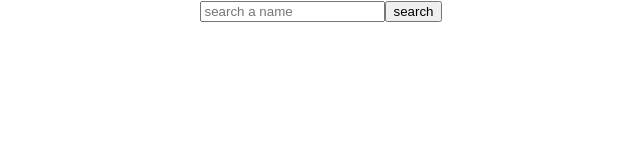
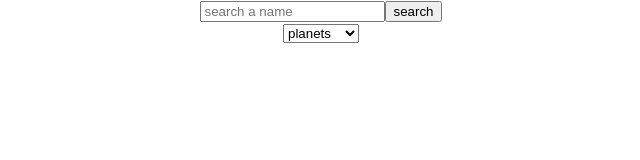
Before and after one commit to NikaDarab/starwars_api, a React (Create React App) app: page / in a window 1280 px wide. Shown: the top 160 px of the page, without its empty margins (319-959 px from the left). Built offline with nearby package versions, Linux system fonts and the light colour scheme.

Commit message:
option dropdown

```diff
--- a/src/App.css
+++ b/src/App.css
@@ -36,3 +36,6 @@
     transform: rotate(360deg);
   }
 }
+.loading {
+  background-color: red;
+}
--- a/src/App.js
+++ b/src/App.js
@@ -10,13 +10,21 @@ class App extends Component {
     this.state = {
       query: "",
       names: [],
+      categories: [
+        "planets",
+        "starships",
+        "vehicles",
+        "people",
+        "films",
+        "species",
+      ],
     };
   }
-  handleSearch = (query) => {
+  handleSearch = (category, query) => {
     this.setState({
       query: query,
     });
-    return fetch(`${config.API_ENDPOINT}?search=${query}`)
+    return fetch(`${config.API_ENDPOINT}/${category}?search=${query}`)
       .then((res) => {
         if (!res.ok) {
           throw new Error("something went wrong!try again later.");
@@ -38,7 +46,11 @@ class App extends Component {
   render() {
     return (
       <div className="App">
-        <Search handleSearch={this.handleSearch} name={this.state.query} />
+        <Search
+          handleSearch={this.handleSearch}
+          name={this.state.query}
+          categories={this.state.categories}
+        />
         <Display name={this.state.query} names={this.state.names} />
       </div>
     );
--- a/src/Search.js
+++ b/src/Search.js
@@ -11,11 +11,32 @@ class Search extends Component {
       ? alert("search cannot be empty")
       : this.props.handleSearch(query);
   };
+
+  categories = () => {
+    return this.props.categories.map((category, index) => (
+      <option value={category} key={index} name={category}>
+        {category}
+      </option>
+    ));
+  };
   render() {
     return (
       <form onSubmit={this.handleSubmit}>
-        <input type="text" placeholder="search a name" name="name" />
-        <button type="submit">search</button>
+        <div className="query">
+          <input
+            type="text"
+            placeholder="search a name"
+            name="name"
+            category="people"
+          />
+          <button type="submit">search</button>
+        </div>
+
+        <div className="category">
+          <select name="category" id="search-category">
+            {this.categories()}
+          </select>
+        </div>
       </form>
     );
   }
--- a/src/config.js
+++ b/src/config.js
@@ -1,3 +1,3 @@
 export default {
-  API_ENDPOINT: "https://swapi-thinkful.herokuapp.com/api/people/",
+  API_ENDPOINT: "https://swapi-thinkful.herokuapp.com/api/",
 };
```
Also changed, not shown: 1 other file (tests, documents, lock files or other folders).
